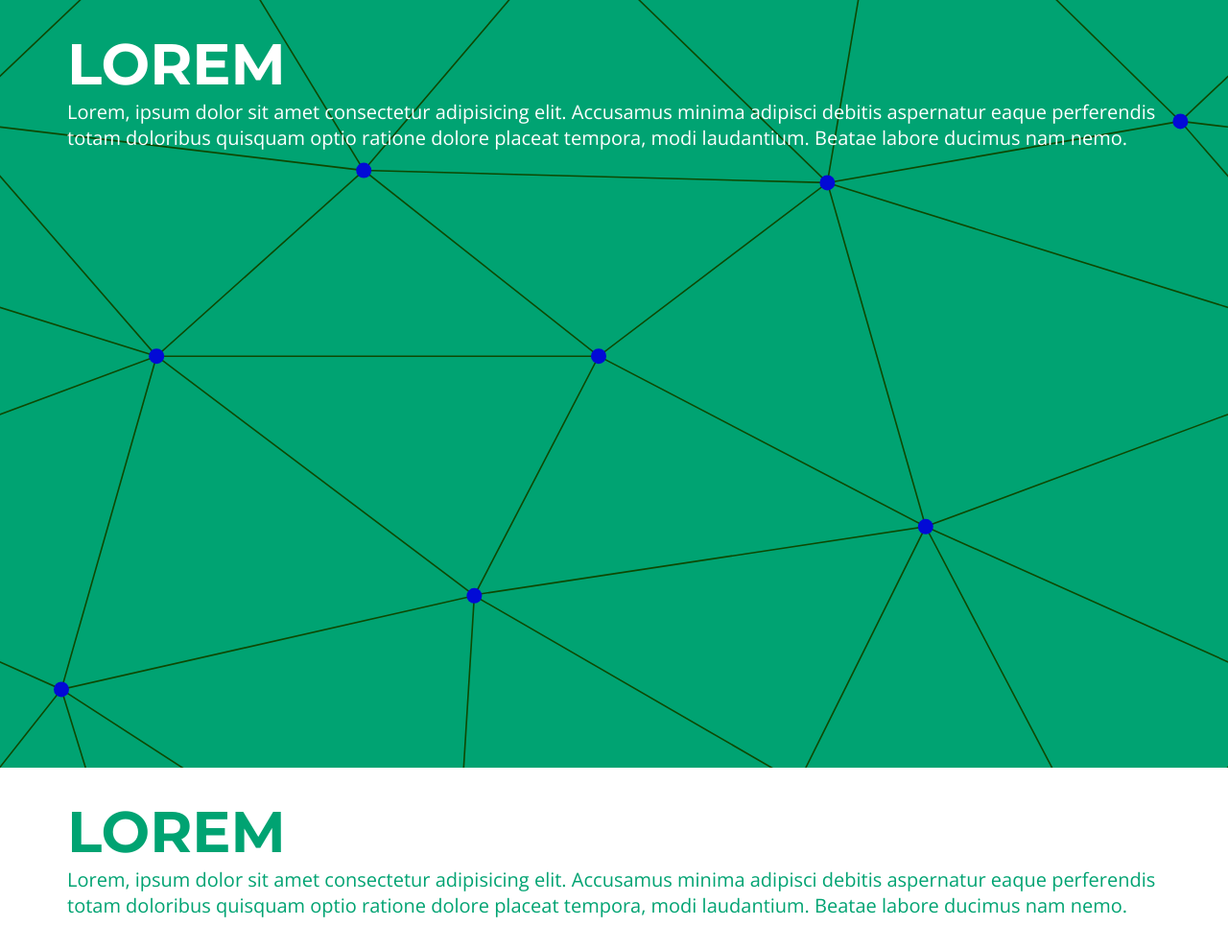
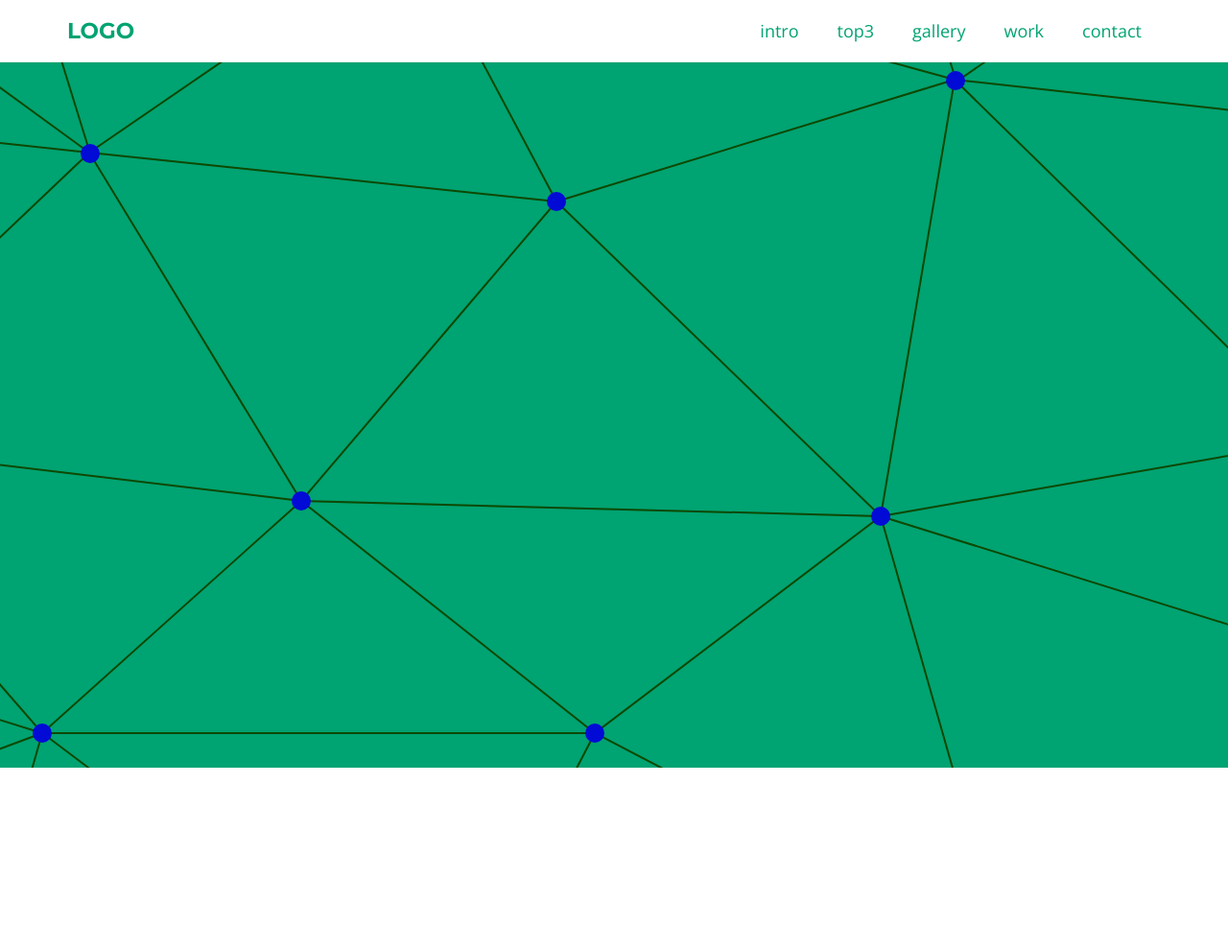
Before and after one commit to VCruzSant/HTML-CSS, a plain HTML site: page Projects/landingpage/html/index.html in a window 1280 px wide. Shown: the whole page at 96% size. Drawn offline with nearby package versions, Linux system fonts and the light colour scheme.

Commit message:
changeMenu

```diff
--- a/Projects/landingpage/CSS/style.css
+++ b/Projects/landingpage/CSS/style.css
@@ -1,51 +1,118 @@
-:root{
-    --primaryCcolor:#00A372;
-    --white:#fff;
-    --gap:3rem;
+:root {
+  --primaryCcolor: #00a372;
+  --white: #fff;
+  --grey: #eee;
+  --gap: 3rem;
 }
 
-*{
+* {
   margin: 0;
   padding: 0;
   box-sizing: border-box;
 }
 
-html{
+html {
   font-size: 62.5%;
 }
 
-body{
-    font-family: 'Open Sans', sans-serif;
+body {
+  font-family: "Open Sans", sans-serif;
   font-size: 2rem;
-    color:var(--primaryCcolor)
+  color: var(--primaryCcolor);
 }
 
-h1, h2, h3, h4, h5, h6{
-    font-family: 'Montserrat', sans-serif;
+h1,
+h2,
+h3,
+h4,
+h5,
+h6 {
+  font-family: "Montserrat", sans-serif;
 }
 
-h1{
-    font-size:6rem;
-    text-transform:uppercase;
+h1 {
+  font-size: 6rem;
+  text-transform: uppercase;
 }
 
-.mainCbg{
-    background-image: url(../img/main.svg);
-    background-size:cover;
-    background-position: center center;
-    color:var(--white)
+a {
+  text-decoration: inherit;
 }
 
-.whiteCbg{
+.mainBg {
+  background-image: url(../img/main.svg);
+  background-size: cover;
+  background-position: center center;
+  color: var(--white);
+}
+
+.whiteBg {
   background: var(--white);
 }
 
-.mainCcontent{
+.mainContent {
   max-width: 120rem;
-    margin:0 auto;
-    padding: var(--gap)
+  margin: 0 auto;
+  padding: var(--gap);
 }
 
-.section{
+.section {
   min-height: 100vh;
 }
+
+.menu {
+  background: var(--white);
+  position: fixed;
+  top: 0;
+  right: 0;
+  left: 0;
+  width: 100%;
+  border-bottom: 1px solid var(--grey);
+}
+
+.menuContent {
+  display: flex;
+  justify-content: space-between;
+  align-items: center;
+  padding-top: 0;
+  padding-bottom: 0;
+}
+
+.menu ul {
+  display: flex;
+  list-style: none;
+}
+
+.menu ul li a {
+  display: block;
+  padding: 2rem;
+  font-size: 1.8rem;
+  color: var(--primaryCcolor);
+  position: relative;
+}
+
+.menu ul li a::after {
+  content: "";
+  position: absolute;
+  bottom: 0.8rem;
+  left: 50%;
+  width: 0;
+  height: 0.2rem;
+  background: rgb(14, 93, 139);
+  transition: all 300ms ease-in-out;
+}
+
+.menu ul li a:hover::after {
+  width: 50%;
+  left: 25%;
+}
+
+.menu h1 {
+  font-size: 2.3rem;
+  color: var(--primaryCcolor);
+  text-decoration: none;
+}
+
+.menu h1 a {
+  color: inherit;
+}
--- a/Projects/landingpage/html/index.html
+++ b/Projects/landingpage/html/index.html
@@ -13,19 +13,22 @@
       rel="stylesheet"
     />
   </head>
-  <body>
-    <section class="mainCbg section">
-      <div class="mainCcontent">
-        <h1>Lorem</h1>
-        <p>Lorem, ipsum dolor sit amet consectetur adipisicing elit. Accusamus minima adipisci debitis aspernatur eaque perferendis totam doloribus quisquam optio ratione dolore placeat tempora, modi laudantium. Beatae labore ducimus nam nemo.</p>
-      </div>
-    </section>
-
-    <section class="whiteCbg section">
-      <div class="mainCcontent">
-        <h1>Lorem</h1>
-        <p>Lorem, ipsum dolor sit amet consectetur adipisicing elit. Accusamus minima adipisci debitis aspernatur eaque perferendis totam doloribus quisquam optio ratione dolore placeat tempora, modi laudantium. Beatae labore ducimus nam nemo.</p>
-      </div>
-    </section>
+  <body class="mainBg">
+    <aside class="menu">
+      <section class="mainContent menuContent">
+        <h1><a href="#">logo</a></h1>
+        <nav>
+          <ul class="flex">
+            <li><a href="#">intro</a></li>
+            <li><a href="#">top3</a></li>
+            <li><a href="#">gallery</a></li>
+            <li><a href="#">work</a></li>
+            <li><a href="#">contact</a></li>
+          </ul>
+        </nav>
+      </section>
+    </aside>
+    <section class="section"></section>
+    <section class="section whiteBg"></section>
   </body>
 </html>
```
Lines whose indentation alone changed are shown as unchanged.
